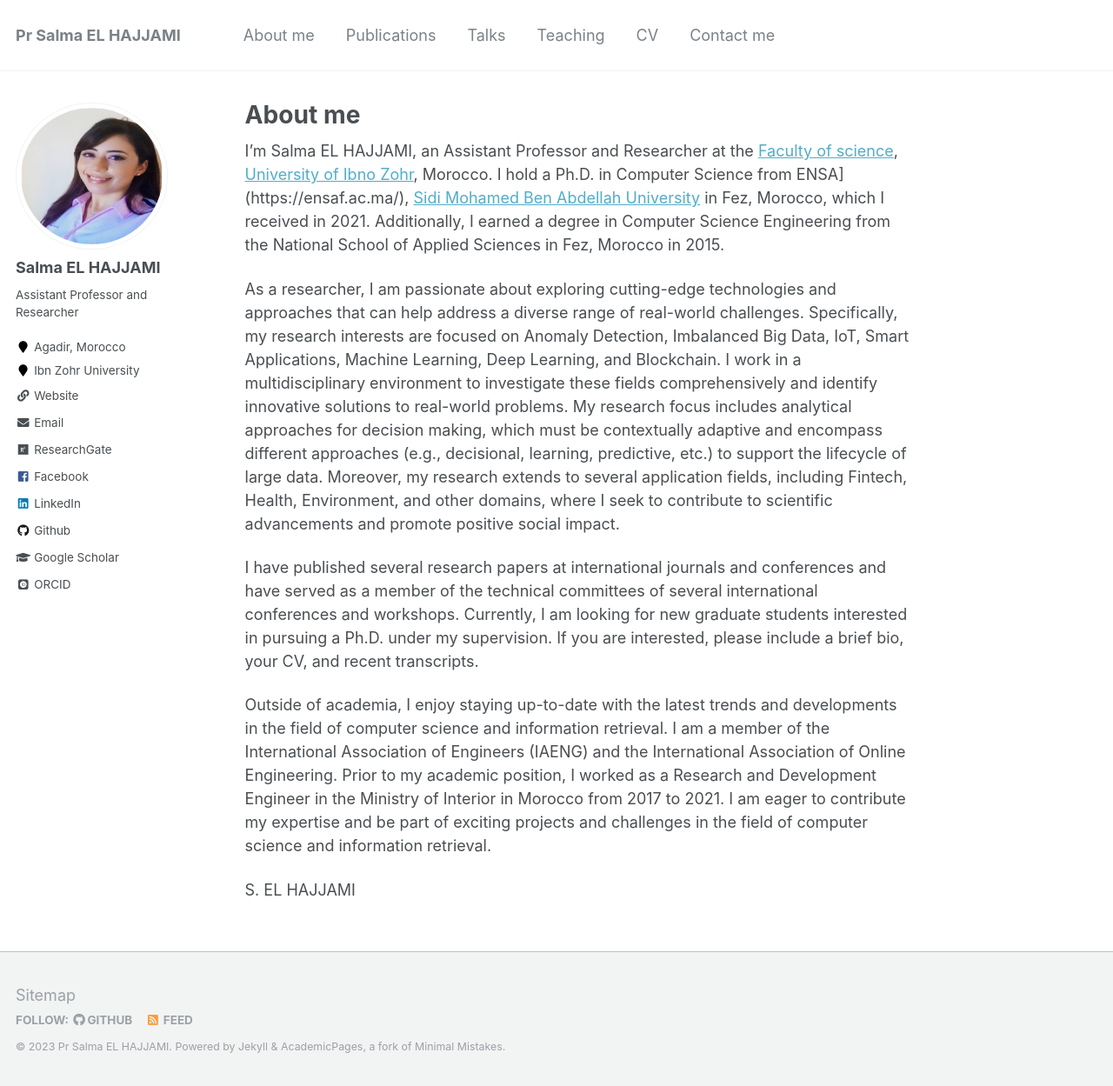
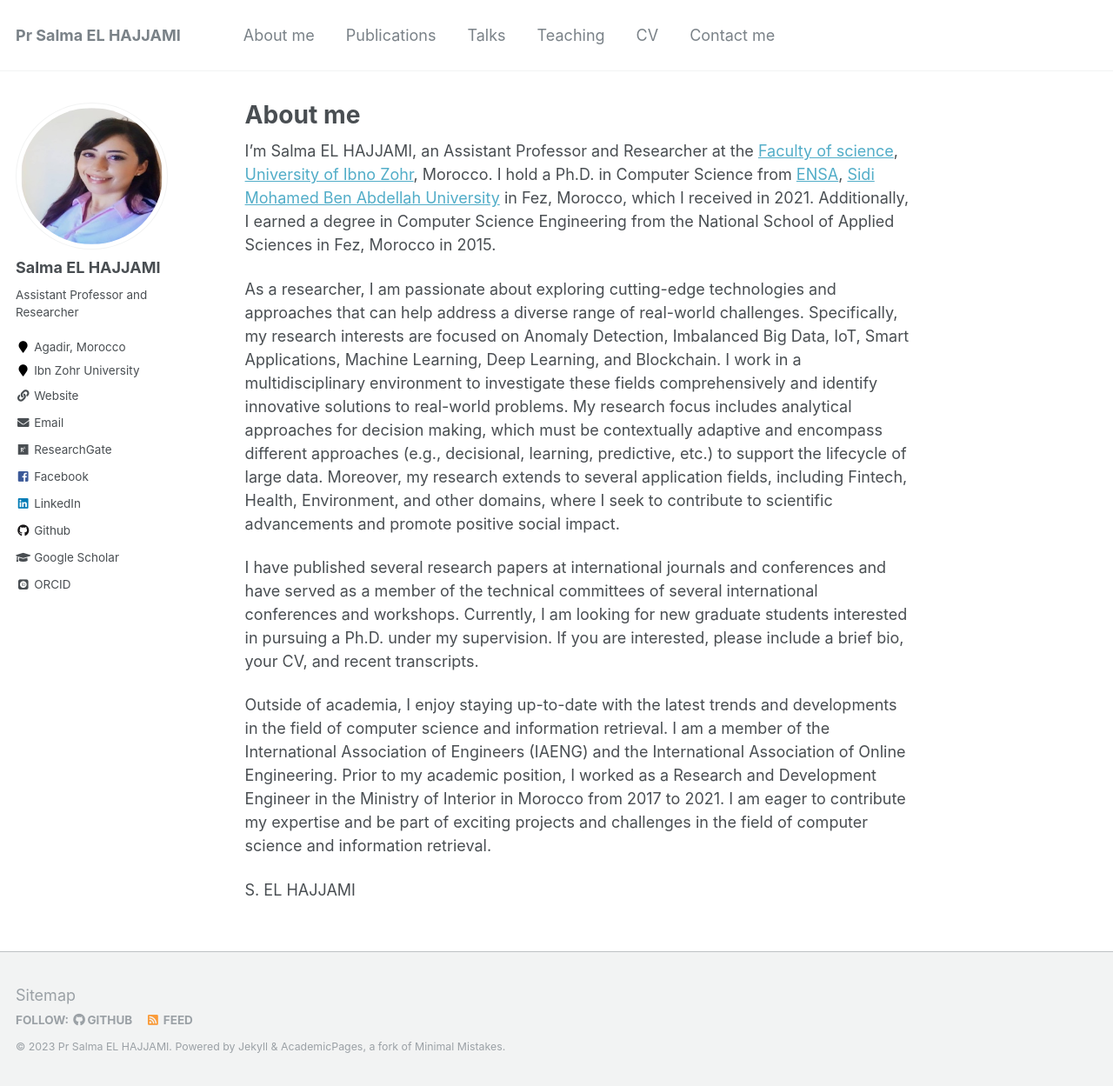
Before and after one commit to salmaelhajjami/salmaelhajjami.github.io, a Jekyll site: the page built from _pages/about.md, in a window 1280 px wide and 1249 px high. Shown: the whole window at 87% size. Built offline with Jekyll 4.4.1, drawn with Linux system fonts in a browser that asks for light colours; some web fonts are replaced.

Commit message:
Update about.md

```diff
--- a/_pages/about.md
+++ b/_pages/about.md
@@ -8,7 +8,8 @@ redirect_from:
   - /about.html
 ---
 
-I'm Salma EL HAJJAMI, an Assistant Professor and Researcher at the [Faculty of science](http://www.fsa.ac.ma/), [University of Ibno Zohr](https://www.uiz.ac.ma/), Morocco. I hold a Ph.D. in Computer Science from ENSA](https://ensaf.ac.ma/), [Sidi Mohamed Ben Abdellah University](http://www.usmba.ac.ma/) in Fez, Morocco, which I received in 2021. Additionally, I earned a degree in Computer Science Engineering from the National School of Applied Sciences in Fez, Morocco in 2015.
+
+I'm Salma EL HAJJAMI, an Assistant Professor and Researcher at the [Faculty of science](http://www.fsa.ac.ma/), [University of Ibno Zohr](https://www.uiz.ac.ma/), Morocco. I hold a Ph.D. in Computer Science from [ENSA](https://ensaf.ac.ma/), [Sidi Mohamed Ben Abdellah University](http://www.usmba.ac.ma/) in Fez, Morocco, which I received in 2021. Additionally, I earned a degree in Computer Science Engineering from the National School of Applied Sciences in Fez, Morocco in 2015.
 
 As a researcher, I am passionate about exploring cutting-edge technologies and approaches that can help address a diverse range of real-world challenges. Specifically, my research interests are focused on Anomaly Detection, Imbalanced Big Data, IoT, Smart Applications, Machine Learning, Deep Learning, and Blockchain. I work in a multidisciplinary environment to investigate these fields comprehensively and identify innovative solutions to real-world problems. My research focus includes analytical approaches for decision making, which must be contextually adaptive and encompass different approaches (e.g., decisional, learning, predictive, etc.) to support the lifecycle of large data. Moreover, my research extends to several application fields, including Fintech, Health, Environment, and other domains, where I seek to contribute to scientific advancements and promote positive social impact.
 
```
